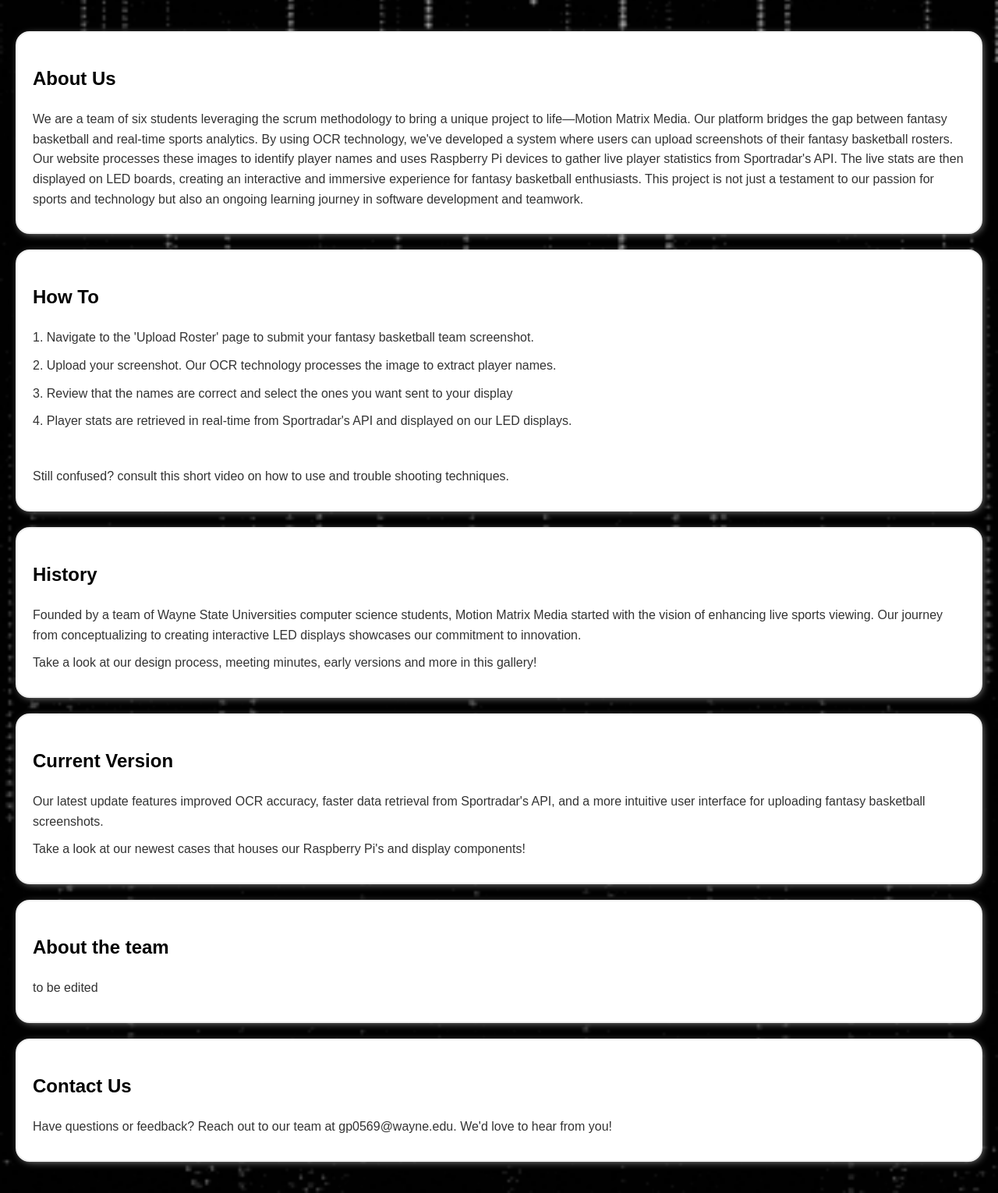
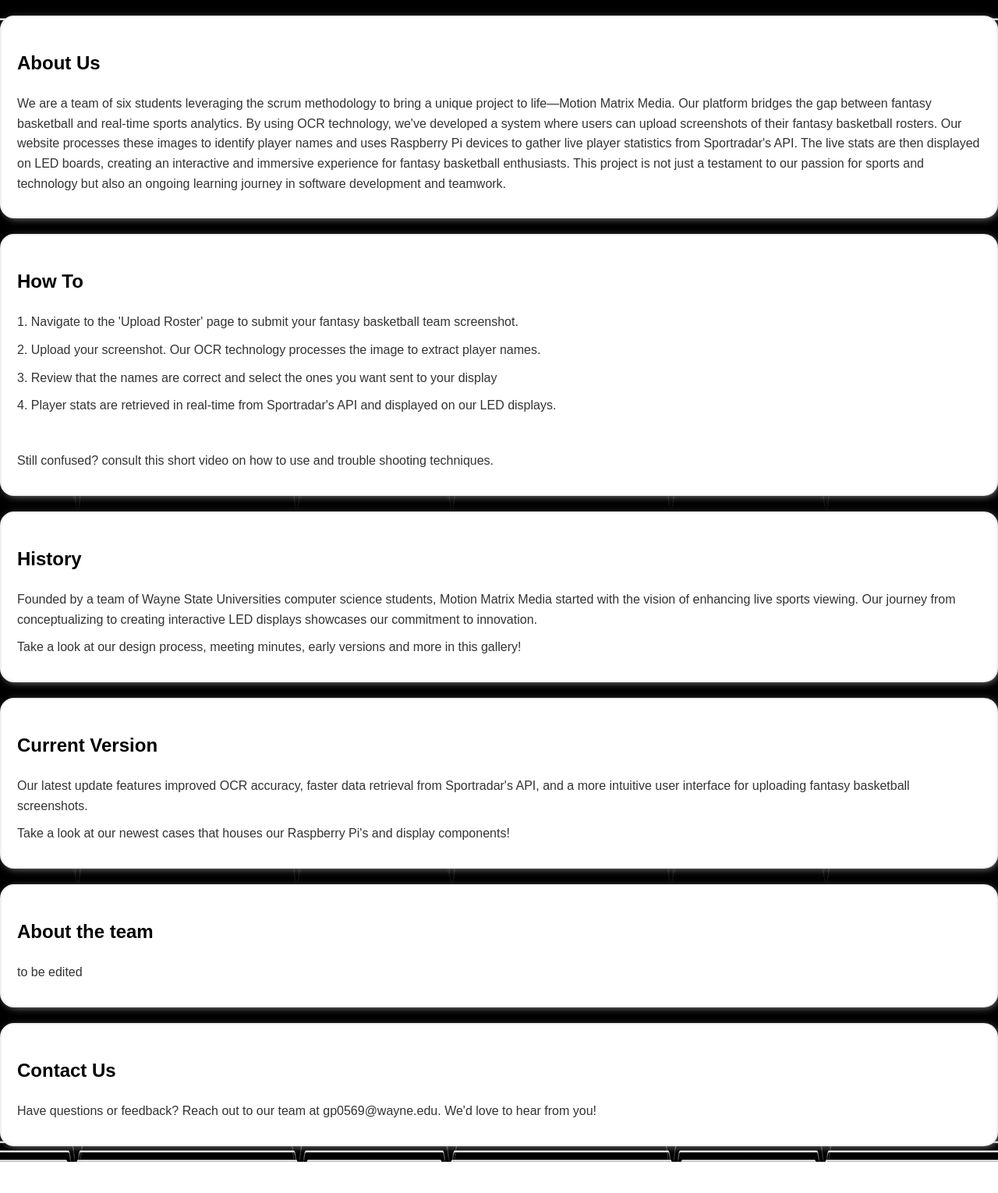
Before and after one commit to WSU-4110/Live-Sports-Display, a Django app: template LiveStats/templates/home.html in a window 1280 px wide. Shown: the part 140-1670 px from the top of the page at 78% size. After the commit the page ends 1630 px from the top, so only its background shows below. Run offline with Django 5.2, Linux system fonts and the light colour scheme; the template is opened without the code that fills it, so the values that code supplies are empty.

Commit message:
Updating home.html
Removing the manual style: it shouldn't be necessary.
Also modified the icon to 'MMM_Mini_Logo' -

```diff
--- a/LiveStats/templates/home.html
+++ b/LiveStats/templates/home.html
@@ -3,87 +3,11 @@
 <html lang="en">
 <head>
 
-    <link rel="icon" type="image/png" href="MMM_Logo.png">
+    <link rel="icon" type="image/png" href="MMM_Mini_Logo.png">
     <meta charset="UTF-8">
     <meta name="viewport" content="width=device-width, initial-scale=1.0">
     <link rel="stylesheet" href="style_sheet.css">
     <title>Motion Matrix Media</title>
-
-    <style>
-        body {
-            background-image: url("{% static 'images/1pX9.gif' %}");
-            background-repeat: no-repeat;
-            background-size: cover;
-            background-position: center;
-            font-family: Arial, sans-serif;
-            margin: 0;
-            line-height: 1.6;
-            color: #333;
-            background-color: #f4f4f4;
-        }
-
-        .boarder {
-            max-width: 1300px;
-            margin: auto;
-            padding: 20px;
-        }
-
-        .header {
-            background-color: #000;
-            color: #fff;
-            display: flex;
-            justify-content: space-between;
-            align-items: center;
-            padding: 20px;
-        }
-
-            .header img {
-                height: 100px;
-            }
-
-        .nav {
-            list-style-type: none;
-            padding: 0;
-            display: flex;
-            align-items: center;
-        }
-
-            .nav li {
-                margin: 0 20px;
-            }
-
-            .nav a {
-                color: white;
-                text-decoration: none;
-                font-size: 20px;
-            }
-
-                .nav a:hover {
-                    text-decoration: line-through Red 4px;
-                }
-
-        h2 {
-            color: #000;
-        }
-
-        p {
-            margin: 10px 0;
-        }
-
-        .section {
-            background: #fff;
-            margin: 20px 0;
-            padding: 20px;
-            -webkit-box-shadow: 2px 2px 11px -3px rgba(168,168,168,1);
-            -moz-box-shadow: 2px 2px 11px -3px rgba(168,168,168,1);
-            box-shadow: 2px 2px 11px -3px rgba(168,168,168,1);
-            border-radius: 18px 18px 18px 18px;
-            -moz-border-radius: 18px 18px 18px 18px;
-            -webkit-border-radius: 18px 18px 18px 18px;
-            border: 2px solid #f0f0f0;
-        }
-    </style>
-
 </head>
 <body>
 
```
